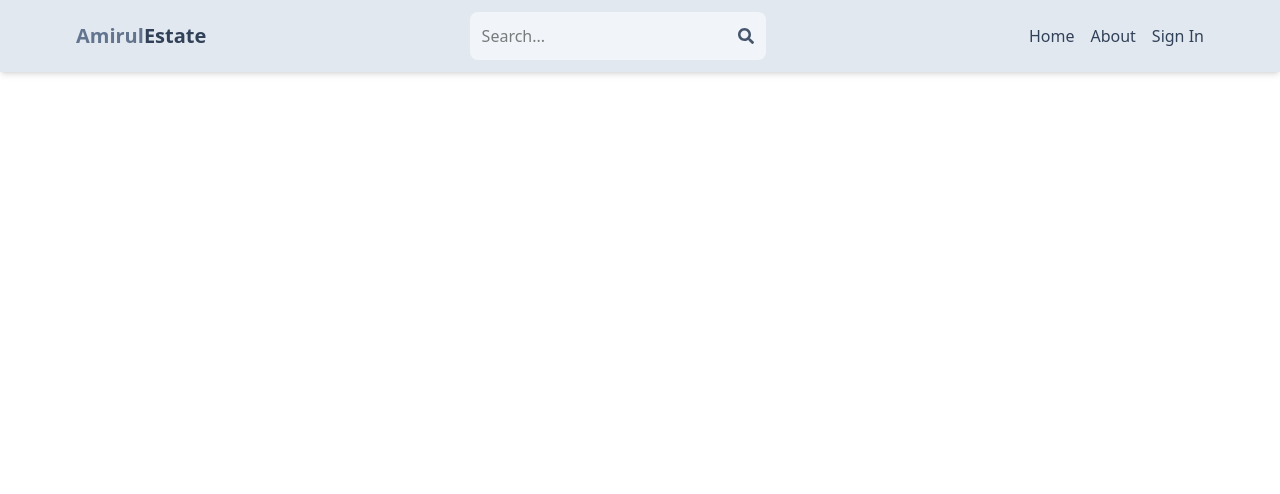
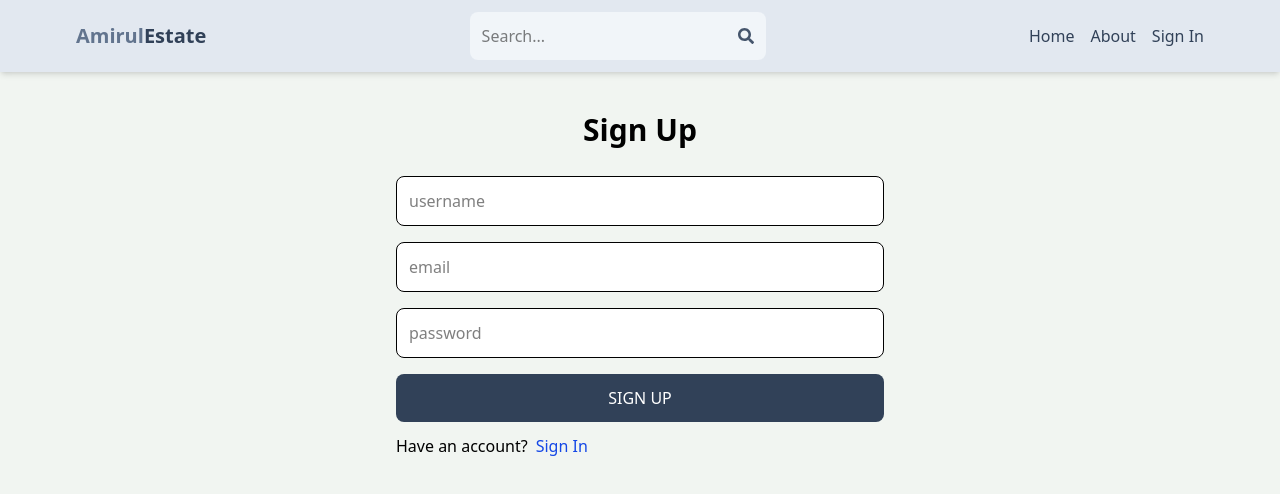
Before and after one commit to nickamirul/MERN-AUTH, a React (Vite) app in the folder client/: page /sign-up in a window 1280 px wide. Shown: the top 494 px of the page. Built offline with nearby package versions, Linux system fonts and the light colour scheme.

Commit message:
create sign up page ui

```diff
--- a/client/src/App.jsx
+++ b/client/src/App.jsx
@@ -13,7 +13,7 @@
     <Routes>
       <Route path="" element={<Home />} />
       <Route path="/sign-in" element={<SignIn />} />
-      <Route path="/sign-out" element={<SignUp />} />
+      <Route path="/sign-up" element={<SignUp />} />
       <Route path="/profile" element={<Profile />} />
       <Route path="/about" element={<About />} />
     </Routes>
--- a/client/src/index.css
+++ b/client/src/index.css
@@ -1 +1,5 @@
 @import "tailwindcss";
+
+body {
+     background-color: rgb(241 , 245, 241);
+}
--- a/client/src/pages/SignUp.jsx
+++ b/client/src/pages/SignUp.jsx
@@ -1,8 +1,27 @@
-import React from 'react'
+import { Link } from "react-router-dom";
 
 const SignUp = () => {
   return (
-    <div>SignUp</div>
+    <div className='p-3 max-w-lg mx-auto'>
+      <h1 className='text-3xl text-center font-semibold my-7'>Sign Up</h1>
+      <form className='flex flex-col gap-4'>
+        <input type='text' placeholder='username'
+        className='border p-3 rounded-lg bg-white' id='username'/>
+        <input type='email' placeholder='email'
+        className='border p-3 rounded-lg bg-white' id='email'/>
+        <input type='password' placeholder='password'
+        className='border p-3 rounded-lg bg-white' id='password'/>
+        <button className='bg-slate-700 text-white
+        p-3 rounded-lg uppercase hover:opacity-95 disabled:opacity-80  '>
+          Sign Up</button>
+      </form>
+      <div className='flex gap-2 mt-3'>
+        <p>Have an account?</p>
+        <Link to='sign-in'>
+          <span className="text-blue-700">Sign In</span>
+        </Link>
+      </div>
+    </div>
   )
 }
 
```
